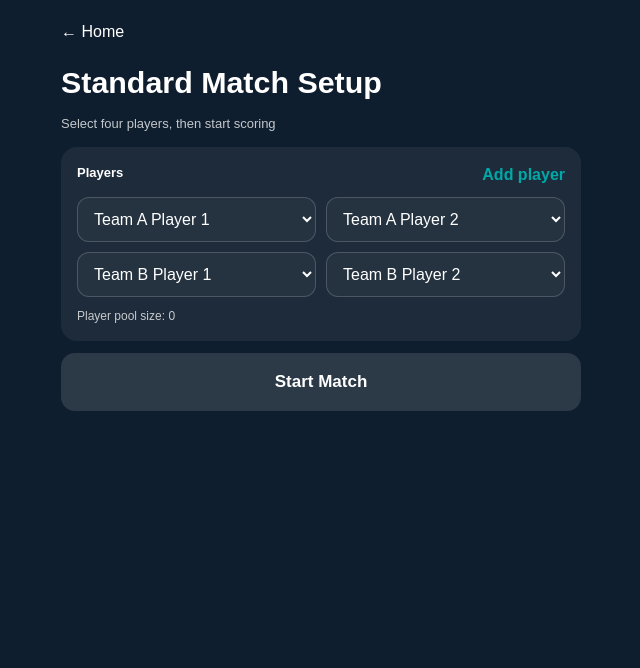
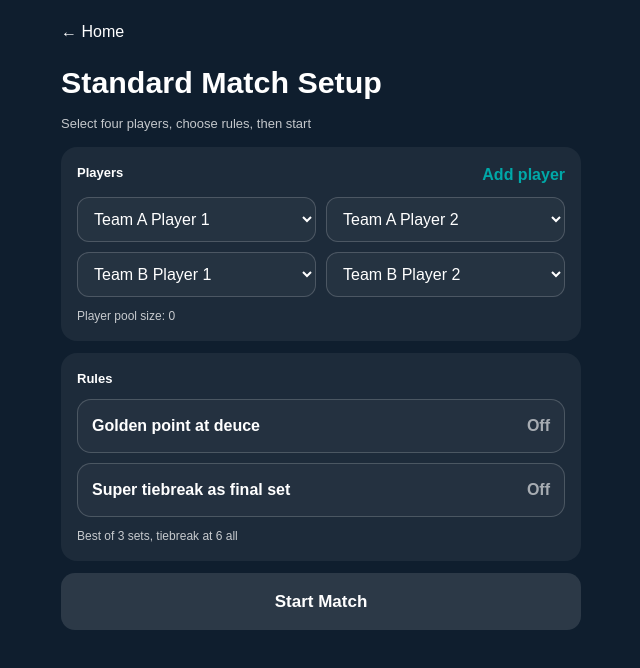
Before and after one commit to DavidBSA/easypadel-score, a Next.js app: page /match/setup in a window 1280 px wide. Shown: the top 668 px of the page, without its empty margins (319-959 px from the left). Built offline with nearby package versions, Linux system fonts and the light colour scheme.

Commit message:
Add standard match rules toggles and persist rules

```diff
--- a/app/match/page.tsx
+++ b/app/match/page.tsx
@@ -35,14 +35,15 @@ type Players = {
   b2: string;
 };
 
+const PLAYERS_KEY = "eps_players_v1";
+const RULES_KEY = "eps_match_rules_v1";
+
 const DEFAULT_RULES: Rules = {
   bestOfSets: 3,
   goldenPoint: false,
   tiebreakAtSixAll: true,
   superTiebreakFinalSet: false,
 };
-
-const PLAYERS_KEY = "eps_players_v1";
 
 function cleanName(s: string) {
   return s.replace(/\s+/g, " ").trim();
@@ -62,6 +63,23 @@ function loadPlayers(): Players {
     };
   } catch {
     return { a1: "", a2: "", b1: "", b2: "" };
+  }
+}
+
+function loadRules(): Rules {
+  if (typeof window === "undefined") return DEFAULT_RULES;
+  try {
+    const raw = localStorage.getItem(RULES_KEY);
+    if (!raw) return DEFAULT_RULES;
+    const parsed = JSON.parse(raw) as Partial<Rules>;
+    return {
+      bestOfSets: 3,
+      goldenPoint: !!parsed.goldenPoint,
+      tiebreakAtSixAll: true,
+      superTiebreakFinalSet: !!parsed.superTiebreakFinalSet,
+    };
+  } catch {
+    return DEFAULT_RULES;
   }
 }
 
@@ -211,11 +229,12 @@ function computeState(events: EventType[], rules: Rules): State {
 
 export default function MatchPage() {
   const [events, setEvents] = useState<EventType[]>([]);
-  const [rules] = useState<Rules>(DEFAULT_RULES);
   const [players, setPlayers] = useState<Players>({ a1: "", a2: "", b1: "", b2: "" });
+  const [rules, setRules] = useState<Rules>(DEFAULT_RULES);
 
   useEffect(() => {
     setPlayers(loadPlayers());
+    setRules(loadRules());
   }, []);
 
   const state = useMemo(() => computeState(events, rules), [events, rules]);
@@ -240,6 +259,8 @@ export default function MatchPage() {
   const teamALabel = `${cleanName(players.a1) || "Team A"} and ${cleanName(players.a2) || ""}`.trim();
   const teamBLabel = `${cleanName(players.b1) || "Team B"} and ${cleanName(players.b2) || ""}`.trim();
 
+  const rulesText = `Best of 3 sets, tiebreak at 6 all, golden point ${rules.goldenPoint ? "on" : "off"}, super tiebreak ${rules.superTiebreakFinalSet ? "on" : "off"}`;
+
   return (
     <main
       style={{
@@ -259,7 +280,7 @@ export default function MatchPage() {
           </Link>
 
           <Link href="/match/setup" style={{ color: TEAL, fontWeight: 900, textDecoration: "none" }}>
-            Change players
+            Change setup
           </Link>
         </div>
 
@@ -327,7 +348,7 @@ export default function MatchPage() {
         </div>
 
         <div style={{ marginTop: 14, fontSize: 12, opacity: 0.75 }}>
-          Best of 3 sets, tiebreak at 6 all, golden point off
+          {rulesText}
         </div>
       </div>
     </main>
--- a/app/match/setup/page.tsx
+++ b/app/match/setup/page.tsx
@@ -10,12 +10,20 @@ const WHITE = "#FFFFFF";
 
 const PLAYERS_KEY = "eps_players_v1";
 const POOL_KEY = "eps_player_pool_v1";
+const RULES_KEY = "eps_match_rules_v1";
 
 type Players = {
   a1: string;
   a2: string;
   b1: string;
   b2: string;
+};
+
+type Rules = {
+  bestOfSets: 3;
+  goldenPoint: boolean;
+  tiebreakAtSixAll: boolean;
+  superTiebreakFinalSet: boolean;
 };
 
 function cleanName(s: string) {
@@ -63,6 +71,36 @@ function loadPlayers(): Players {
 function savePlayers(p: Players) {
   if (typeof window === "undefined") return;
   localStorage.setItem(PLAYERS_KEY, JSON.stringify(p));
+}
+
+function loadRules(): Rules {
+  const defaults: Rules = {
+    bestOfSets: 3,
+    goldenPoint: false,
+    tiebreakAtSixAll: true,
+    superTiebreakFinalSet: false,
+  };
+
+  if (typeof window === "undefined") return defaults;
+
+  try {
+    const raw = localStorage.getItem(RULES_KEY);
+    if (!raw) return defaults;
+    const parsed = JSON.parse(raw) as Partial<Rules>;
+    return {
+      bestOfSets: 3,
+      goldenPoint: !!parsed.goldenPoint,
+      tiebreakAtSixAll: true,
+      superTiebreakFinalSet: !!parsed.superTiebreakFinalSet,
+    };
+  } catch {
+    return defaults;
+  }
+}
+
+function saveRules(r: Rules) {
+  if (typeof window === "undefined") return;
+  localStorage.setItem(RULES_KEY, JSON.stringify(r));
 }
 
 function AddPlayerModal({
@@ -152,11 +190,19 @@ export default function MatchSetupPage() {
 
   const [pool, setPool] = useState<string[]>([]);
   const [players, setPlayers] = useState<Players>({ a1: "", a2: "", b1: "", b2: "" });
+  const [rules, setRules] = useState<Rules>({
+    bestOfSets: 3,
+    goldenPoint: false,
+    tiebreakAtSixAll: true,
+    superTiebreakFinalSet: false,
+  });
+
   const [showAddPlayer, setShowAddPlayer] = useState(false);
 
   useEffect(() => {
     setPool(loadPool());
     setPlayers(loadPlayers());
+    setRules(loadRules());
   }, []);
 
   const sortedPool = useMemo(() => {
@@ -165,7 +211,7 @@ export default function MatchSetupPage() {
     return unique;
   }, [pool]);
 
-  function update(key: keyof Players, value: string) {
+  function updatePlayer(key: keyof Players, value: string) {
     setPlayers((prev) => ({ ...prev, [key]: value }));
   }
 
@@ -183,13 +229,34 @@ export default function MatchSetupPage() {
 
   function startMatch() {
     if (!allSelected) return;
+
     savePlayers({
       a1: cleanName(players.a1),
       a2: cleanName(players.a2),
       b1: cleanName(players.b1),
       b2: cleanName(players.b2),
     });
+
+    saveRules({
+      bestOfSets: 3,
+      goldenPoint: !!rules.goldenPoint,
+      tiebreakAtSixAll: true,
+      superTiebreakFinalSet: !!rules.superTiebreakFinalSet,
+    });
+
     router.push("/match");
+  }
+
+  function toggleGoldenPoint() {
+    const next = { ...rules, goldenPoint: !rules.goldenPoint };
+    setRules(next);
+    saveRules(next);
+  }
+
+  function toggleSuperTiebreak() {
+    const next = { ...rules, superTiebreakFinalSet: !rules.superTiebreakFinalSet };
+    setRules(next);
+    saveRules(next);
   }
 
   return (
@@ -216,7 +283,7 @@ export default function MatchSetupPage() {
         </h1>
 
         <div style={{ opacity: 0.75, fontSize: 13, marginBottom: 14 }}>
-          Select four players, then start scoring
+          Select four players, choose rules, then start
         </div>
 
         <div
@@ -248,7 +315,7 @@ export default function MatchSetupPage() {
           <div style={{ display: "grid", gridTemplateColumns: "1fr 1fr", gap: 10 }}>
             <select
               value={players.a1}
-              onChange={(e) => update("a1", e.target.value)}
+              onChange={(e) => updatePlayer("a1", e.target.value)}
               style={selectStyle}
             >
               <option value="">Team A Player 1</option>
@@ -261,7 +328,7 @@ export default function MatchSetupPage() {
 
             <select
               value={players.a2}
-              onChange={(e) => update("a2", e.target.value)}
+              onChange={(e) => updatePlayer("a2", e.target.value)}
               style={selectStyle}
             >
               <option value="">Team A Player 2</option>
@@ -274,7 +341,7 @@ export default function MatchSetupPage() {
 
             <select
               value={players.b1}
-              onChange={(e) => update("b1", e.target.value)}
+              onChange={(e) => updatePlayer("b1", e.target.value)}
               style={selectStyle}
             >
               <option value="">Team B Player 1</option>
@@ -287,7 +354,7 @@ export default function MatchSetupPage() {
 
             <select
               value={players.b2}
-              onChange={(e) => update("b2", e.target.value)}
+              onChange={(e) => updatePlayer("b2", e.target.value)}
               style={selectStyle}
             >
               <option value="">Team B Player 2</option>
@@ -301,6 +368,42 @@ export default function MatchSetupPage() {
 
           <div style={{ marginTop: 10, fontSize: 12, opacity: 0.75 }}>
             Player pool size: {sortedPool.length}
+          </div>
+        </div>
+
+        <div
+          style={{
+            background: "rgba(255,255,255,0.06)",
+            borderRadius: 16,
+            padding: 16,
+            marginBottom: 12,
+          }}
+        >
+          <div style={{ fontSize: 13, fontWeight: 900, marginBottom: 10 }}>Rules</div>
+
+          <div style={{ display: "grid", gap: 10 }}>
+            <button onClick={toggleGoldenPoint} style={ruleRowBtn}>
+              <span>Golden point at deuce</span>
+              <span style={{ color: rules.goldenPoint ? TEAL : "rgba(255,255,255,0.6)", fontWeight: 900 }}>
+                {rules.goldenPoint ? "On" : "Off"}
+              </span>
+            </button>
+
+            <button onClick={toggleSuperTiebreak} style={ruleRowBtn}>
+              <span>Super tiebreak as final set</span>
+              <span
+                style={{
+                  color: rules.superTiebreakFinalSet ? TEAL : "rgba(255,255,255,0.6)",
+                  fontWeight: 900,
+                }}
+              >
+                {rules.superTiebreakFinalSet ? "On" : "Off"}
+              </span>
+            </button>
+
+            <div style={{ fontSize: 12, opacity: 0.75 }}>
+              Best of 3 sets, tiebreak at 6 all
+            </div>
           </div>
         </div>
 
@@ -375,3 +478,17 @@ const secondaryBtn: React.CSSProperties = {
   fontWeight: 800,
   cursor: "pointer",
 };
+
+const ruleRowBtn: React.CSSProperties = {
+  width: "100%",
+  padding: 14,
+  borderRadius: 14,
+  border: "1px solid rgba(255,255,255,0.18)",
+  background: "rgba(255,255,255,0.03)",
+  color: WHITE,
+  cursor: "pointer",
+  display: "flex",
+  justifyContent: "space-between",
+  alignItems: "center",
+  fontWeight: 800,
+};
```
